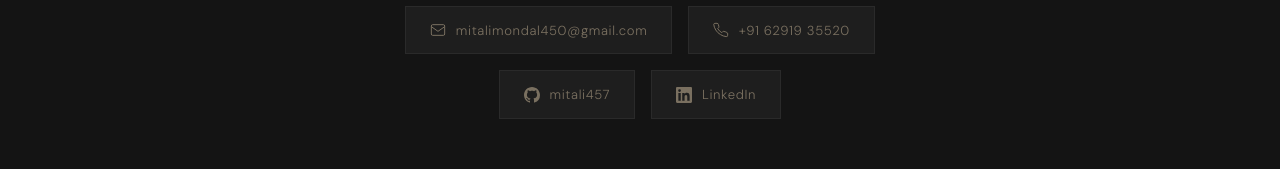
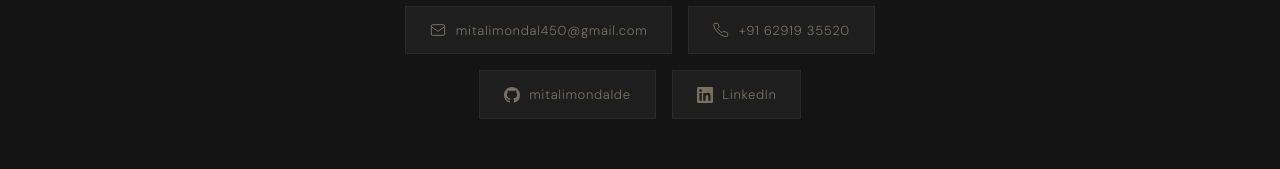
Before and after one commit to mitalimondalde/mitalimondalde.github.io, a plain HTML site: page index.html in a window 1280 px wide. Shown: the part 5979-6148 px from the top of the page. Drawn offline with nearby package versions, Linux system fonts and the light colour scheme; a web font is replaced by a local one.

Commit message:
Updated code

```diff
--- a/index.html
+++ b/index.html
@@ -1099,9 +1099,9 @@
         <svg width="16" height="16" fill="none" stroke="currentColor" stroke-width="1.5" viewBox="0 0 24 24"><path d="M22 16.92v3a2 2 0 0 1-2.18 2 19.79 19.79 0 0 1-8.63-3.07A19.5 19.5 0 0 1 4.15 12a19.79 19.79 0 0 1-3.07-8.67A2 2 0 0 1 3.06 2h3a2 2 0 0 1 2 1.72c.127.96.361 1.903.7 2.81a2 2 0 0 1-.45 2.11L7.09 9.91a16 16 0 0 0 6 6l1.27-1.27a2 2 0 0 1 2.11-.45c.907.339 1.85.573 2.81.7A2 2 0 0 1 21 16.92z"/></svg>
         +91 62919 35520
       </a>
-      <a href="https://github.com/mitali457" target="_blank" class="contact-link">
+      <a href="https://github.com/mitalimondalde" target="_blank" class="contact-link">
         <svg width="16" height="16" fill="currentColor" viewBox="0 0 24 24"><path d="M12 0C5.37 0 0 5.37 0 12c0 5.31 3.435 9.795 8.205 11.385.6.105.825-.255.825-.57 0-.285-.015-1.23-.015-2.235-3.015.555-3.795-.735-4.035-1.41-.135-.345-.72-1.41-1.23-1.695-.42-.225-1.02-.78-.015-.795.945-.015 1.62.87 1.845 1.23 1.08 1.815 2.805 1.305 3.495.99.105-.78.42-1.305.765-1.605-2.67-.3-5.46-1.335-5.46-5.925 0-1.305.465-2.385 1.23-3.225-.12-.3-.54-1.53.12-3.18 0 0 1.005-.315 3.3 1.23.96-.27 1.98-.405 3-.405s2.04.135 3 .405c2.295-1.56 3.3-1.23 3.3-1.23.66 1.65.24 2.88.12 3.18.765.84 1.23 1.905 1.23 3.225 0 4.605-2.805 5.625-5.475 5.925.435.375.81 1.095.81 2.22 0 1.605-.015 2.895-.015 3.3 0 .315.225.69.825.57A12.02 12.02 0 0 0 24 12c0-6.63-5.37-12-12-12z"/></svg>
-        mitali457
+        mitalimondalde
       </a>
       <a href="https://www.linkedin.com/in/mitali-mondal" target="_blank" class="contact-link">
         <svg width="16" height="16" fill="currentColor" viewBox="0 0 24 24"><path d="M20.447 20.452h-3.554v-5.569c0-1.328-.027-3.037-1.852-3.037-1.853 0-2.136 1.445-2.136 2.939v5.667H9.351V9h3.414v1.561h.046c.477-.9 1.637-1.85 3.37-1.85 3.601 0 4.267 2.37 4.267 5.455v6.286zM5.337 7.433a2.062 2.062 0 0 1-2.063-2.065 2.064 2.064 0 1 1 2.063 2.065zm1.782 13.019H3.555V9h3.564v11.452zM22.225 0H1.771C.792 0 0 .774 0 1.729v20.542C0 23.227.792 24 1.771 24h20.451C23.2 24 24 23.227 24 22.271V1.729C24 .774 23.2 0 22.222 0h.003z"/></svg>
```
